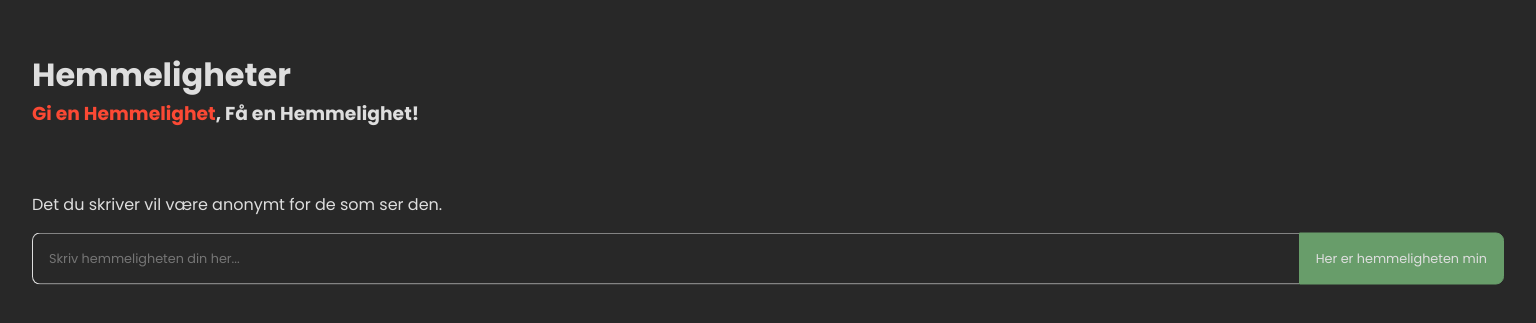
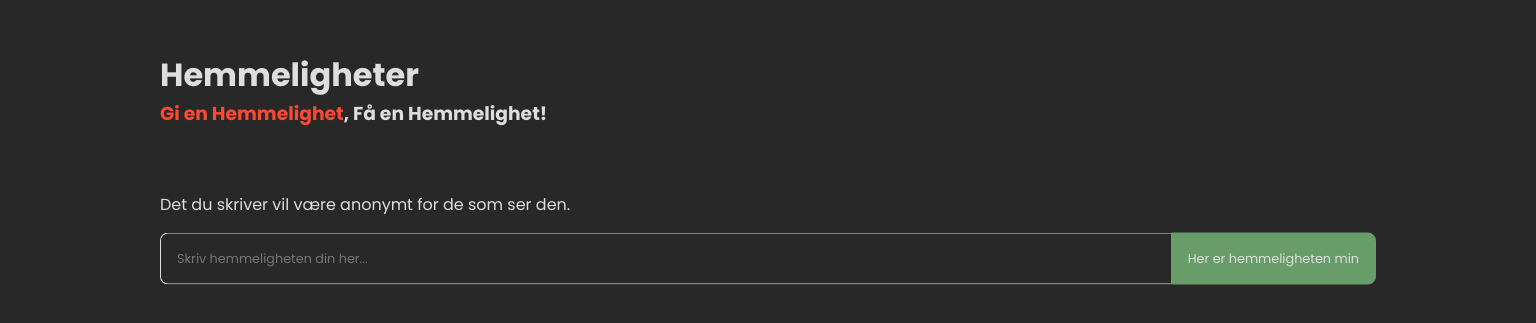
Before and after one commit to jovialen/secret-website, a SvelteKit app: page / in a window 1536 px wide. Shown: the part 179-502 px from the top of the page. Built offline with nearby package versions, Linux system fonts and the light colour scheme.

Commit message:
refactor: shrink max width size for all screen sizes

```diff
--- a/src/routes/+page.svelte
+++ b/src/routes/+page.svelte
@@ -87,28 +87,28 @@
   /* Medium screens */
   @media (min-width: 768px)  {
     main {
-      max-width: 768px;
+      max-width: 640px;
     }
   }
 
   /* Large screens */
   @media (min-width: 1024px) {
     main {
-      max-width: 1024px;
+      max-width: 768px;
     }
   }
 
   /* XL screens */
   @media (min-width: 1280px) {
     main {
-      max-width: 1280px;
+      max-width: 1024px;
     }
   }
 
   /* XXL screens */
   @media (min-width: 1536px) {
     main {
-      max-width: 1536px;
+      max-width: 1280px;
     }
   }
 </style>
```
